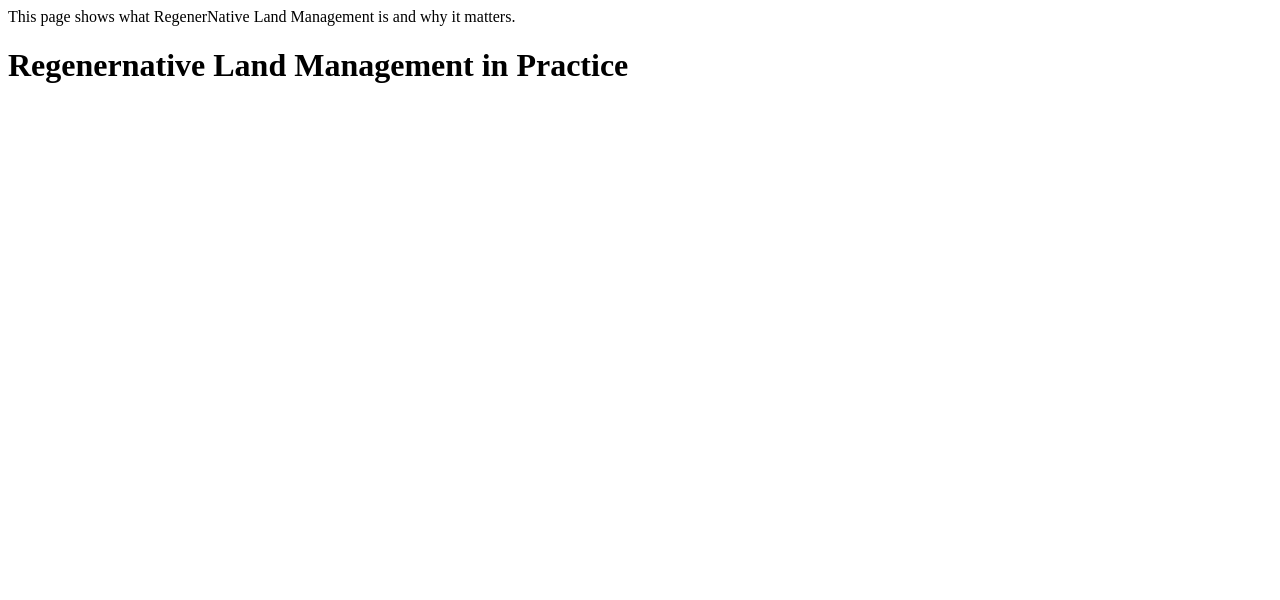
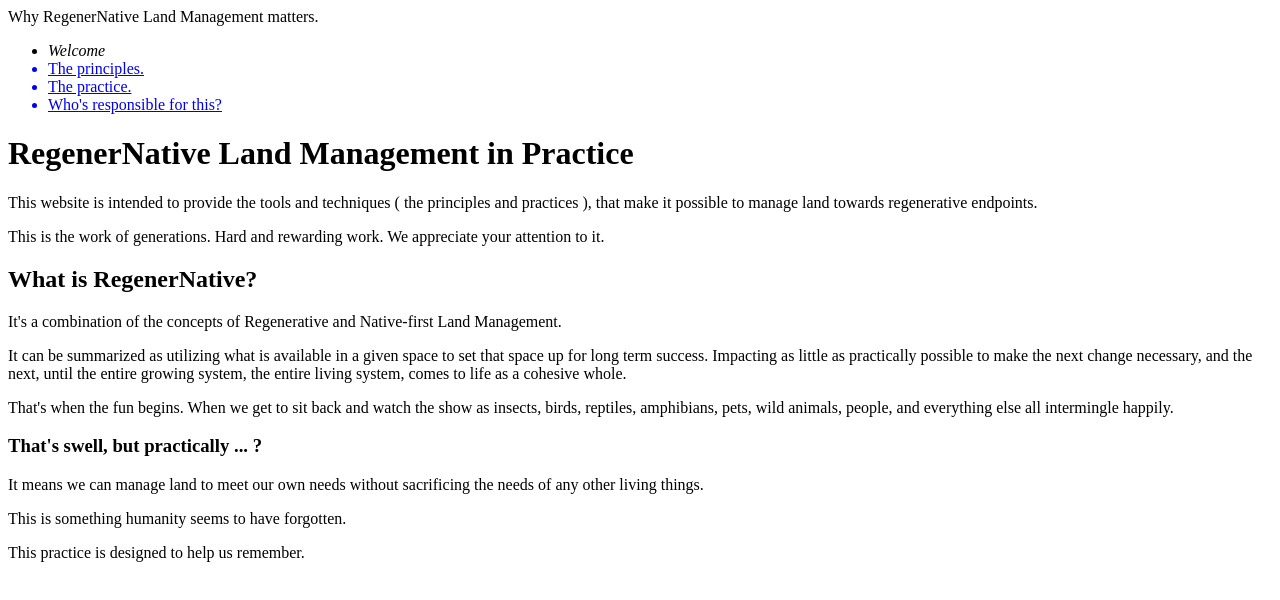
Before and after one commit to regenernate/trni-website, a website: page regenernative_lm.html in a window 1280 px wide. Drawn offline with Linux system fonts and the light colour scheme.

Commit message:
updated regen land management domain with content

```diff
--- a/regenernative_lm.html
+++ b/regenernative_lm.html
@@ -1,12 +1,33 @@
 <html>
 
-  <headerme>This page shows what RegenerNative Land Management is and why it matters.</headerme>
+  <headerme>Why RegenerNative Land Management matters.</headerme>
 
   <body>
 
-    <main>
+    <nav>
+      <ul>
+        <li><em>Welcome</em></li>
+        <a href='/the_principles'><li>The principles.</li></a>
+        <a href='/the_practice'><li>The practice.</li></a>
+        <a href='/whos_responsible'><li>Who's responsible for this?</li></a>
+      </ul>
+    </nav>
 
-      <h1>Regenernative Land Management in Practice</h1>
+    <main class='medium'>
+
+      <h1>RegenerNative Land Management in Practice</h1>
+      <p>This website is intended to provide the tools and techniques ( the principles and practices ), that make it possible to manage land towards regenerative endpoints.</p>
+      <p>This is the work of generations. Hard and rewarding work. We appreciate your attention to it.</p>
+
+      <h2>What is RegenerNative?</h2>
+      <p>It's a combination of the concepts of Regenerative and Native-first Land Management.</p>
+      <p>It can be summarized as utilizing what is available in a given space to set that space up for long term success. Impacting as little as practically possible to make the next change necessary, and the next, until the entire growing system, the entire living system, comes to life as a cohesive whole.</p>
+      <p>That's when the fun begins. When we get to sit back and watch the show as insects, birds, reptiles, amphibians, pets, wild animals, people, and everything else all intermingle happily.</p>
+
+      <h3>That's swell, but practically ... ?</h3>
+      <p>It means we can manage land to meet our own needs without sacrificing the needs of any other living things.</p>
+      <p>This is something humanity seems to have forgotten.</p>
+      <p>This practice is designed to help us remember.</p>
 
     </main>
 
--- a/server.js
+++ b/server.js
@@ -38,7 +38,10 @@ var filename_index = {
   definitions:__dirname+"/templates/definition.html",
   how_do_i_use_this:__dirname+"/subpages/how_do_I_use_this.html",
   who_did_this:__dirname+"/subpages/who_did_this.html",
-  why_do_this:__dirname+"/subpages/why_do_this.html"
+  why_do_this:__dirname+"/subpages/why_do_this.html",
+  the_practice:__dirname+"/subpages/the_practice.html",
+  the_principles:__dirname+"/subpages/the_principles.html",
+  whos_responsible:__dirname+"/subpages/whos_responsible.html"
 };
 
 function reloadPage( v ){
```
Also changed, not shown: subpages/the_practice.html (added, +20 -0 lines), subpages/the_principles.html (added, +20 -0 lines), subpages/whos_responsible.html (added, +20 -0 lines).
